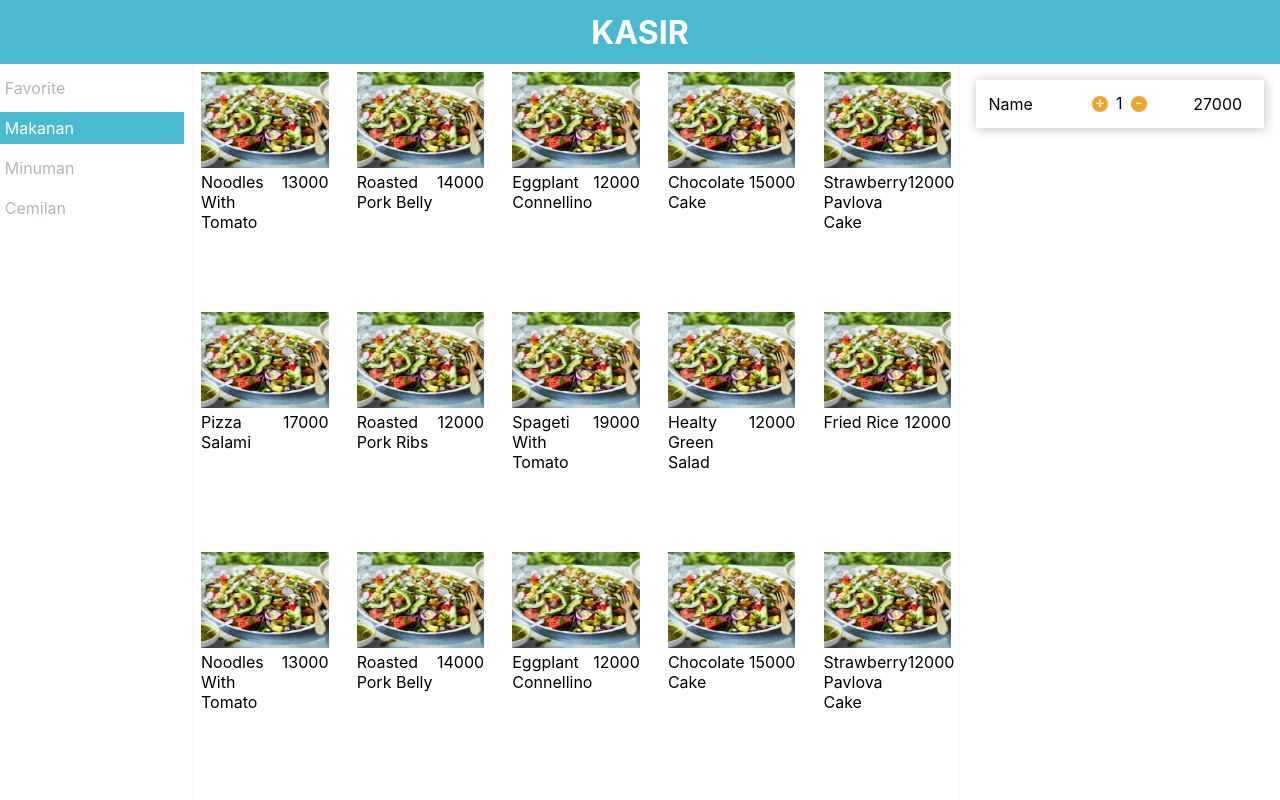
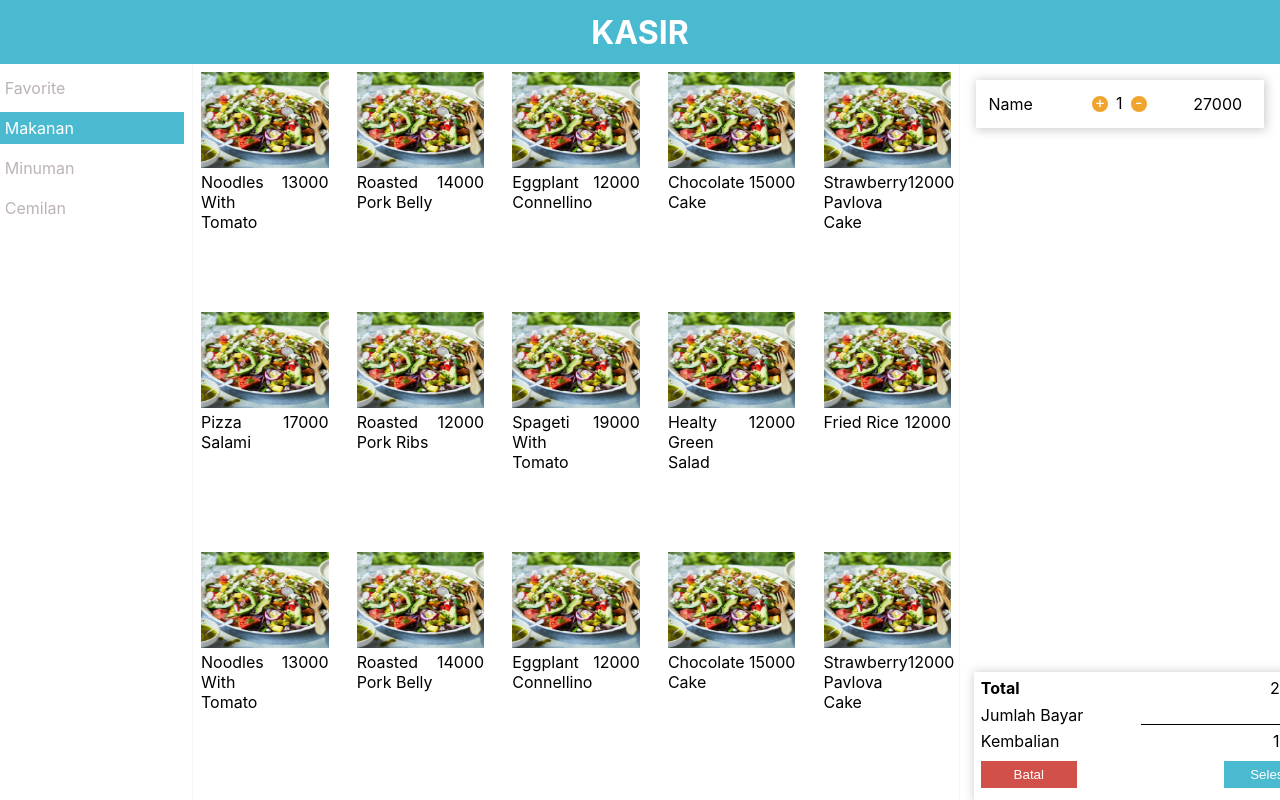
Before and after one commit to gempurbayu/POS-App-ReactJs, a React (Create React App) app: page / in a window 1280 px wide. Built offline with nearby package versions, Linux system fonts and the light colour scheme.

Commit message:
create component calculatebox

```diff
--- a/src/App.js
+++ b/src/App.js
@@ -7,6 +7,7 @@ import ProductCard from "./components/ProductCard";
 import { useSelector } from "react-redux";
 import CartItem from "./components/CartItem";
 import ListMenu from "./components/ListMenu";
+import CalculateBox from "./components/CalculateBox";
 
 const Container = styled.div`
   display: flex;
@@ -52,6 +53,7 @@ const App = () => {
 
         <CartContainer>
          <CartItem/>
+         <CalculateBox/>
         </CartContainer>
       </Container>
     </ThemeProvider>
--- /dev/null
+++ b/src/components/Button.js
@@ -0,0 +1,33 @@
+import React from 'react'
+import styled from 'styled-components'
+
+const MyButton = styled.button`
+    height: 1.7rem;
+    width: 6rem;
+    border: none;
+    padding: 0.2rem 0.5rem;
+    color: #fff;
+    text-align: center;
+    cursor: pointer;
+    &:focus {
+        outline: none;
+    }
+`
+
+const PrimaryButton = styled(MyButton)`
+    background: ${props => props.theme.primary}
+`
+const WarningButton = styled(MyButton)`
+background: ${props => props.theme.tertiary}
+`
+
+
+const Button = ({ primary }) => {
+  if(primary){
+    return <PrimaryButton>Selesai</PrimaryButton>
+  }else{
+    return <WarningButton>Batal</WarningButton>
+  }
+}
+
+export default Button
--- /dev/null
+++ b/src/components/CalculateBox.js
@@ -0,0 +1,74 @@
+import React from 'react';
+import styled from 'styled-components';
+import Button from './Button';
+
+const Total = styled.div`
+    display: flex;
+    justify-content: space-between;
+    margin-bottom: 0.4rem;
+`
+
+const Pay = styled.div`
+    display: flex;
+    justify-content: space-between;
+    margin-bottom: 0.4rem;
+    input[type=number]{
+        border: none;
+        border-bottom: 1px solid #000;
+        font-weight: bold;
+        text-align: right;
+        &:focus{
+            outline: none;
+        }
+        &::-webkit-inner-spin-button,
+        &::-webkit-outer-spin-button{
+            -webkit-appearance: none;
+        }
+    }
+`
+
+const Change = styled.div`
+    display: flex;
+    justify-content: space-between;
+    margin-bottom: 0.6rem;
+`
+
+const BtnBox = styled.div`
+    display: flex;
+    justify-content: space-between;
+`
+
+const Box = styled.div`
+    position: fixed;
+    bottom: 0;
+    width: 22rem;
+    height: 8rem;
+    box-shadow: 1px 1px 10px 1px #ccc;
+    padding: 0.4rem;
+    margin-left: 0.4rem;
+`
+
+const CalculateBox = () => {
+  return (
+    <Box>
+        <Total>
+            <h4>Total</h4>
+            <p>23000</p>
+        </Total>
+        <Pay>
+            <p>Jumlah Bayar</p>
+            <input type="number" />
+        </Pay>
+        <Change>
+            <p>Kembalian</p>
+            <p>10000</p>
+        </Change>
+        <BtnBox>
+            <Button/>
+            <Button primary/>
+        </BtnBox>
+    </Box>
+  )
+}
+
+export default CalculateBox
```
